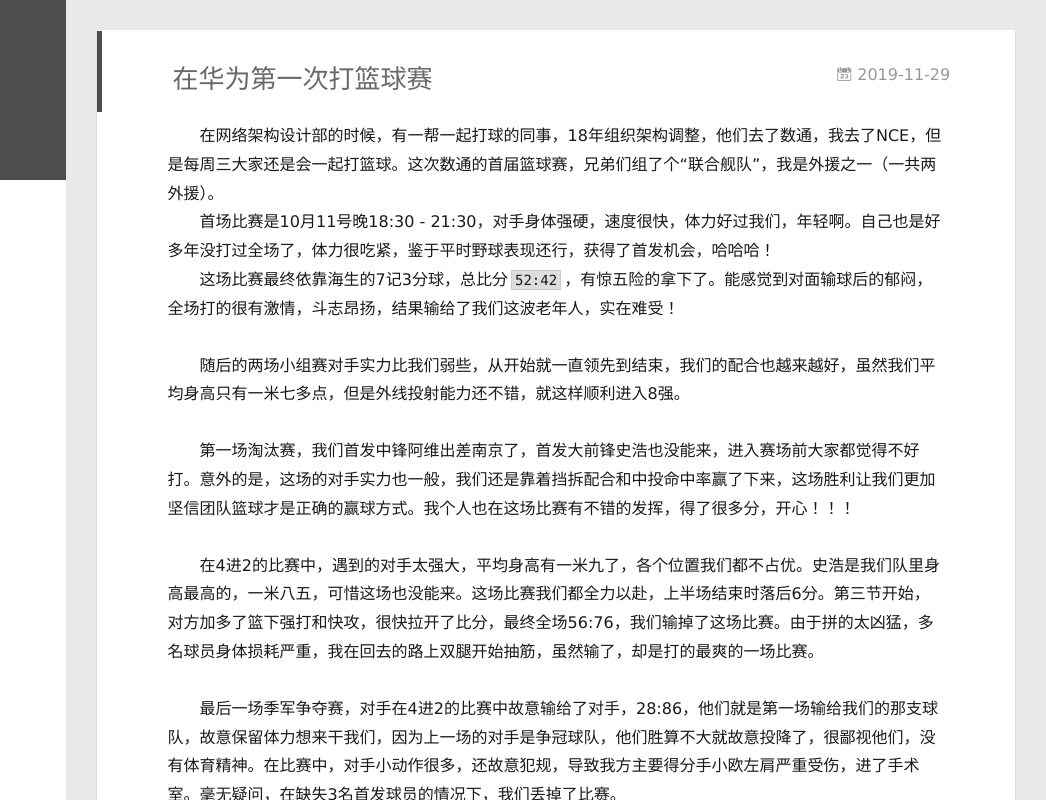
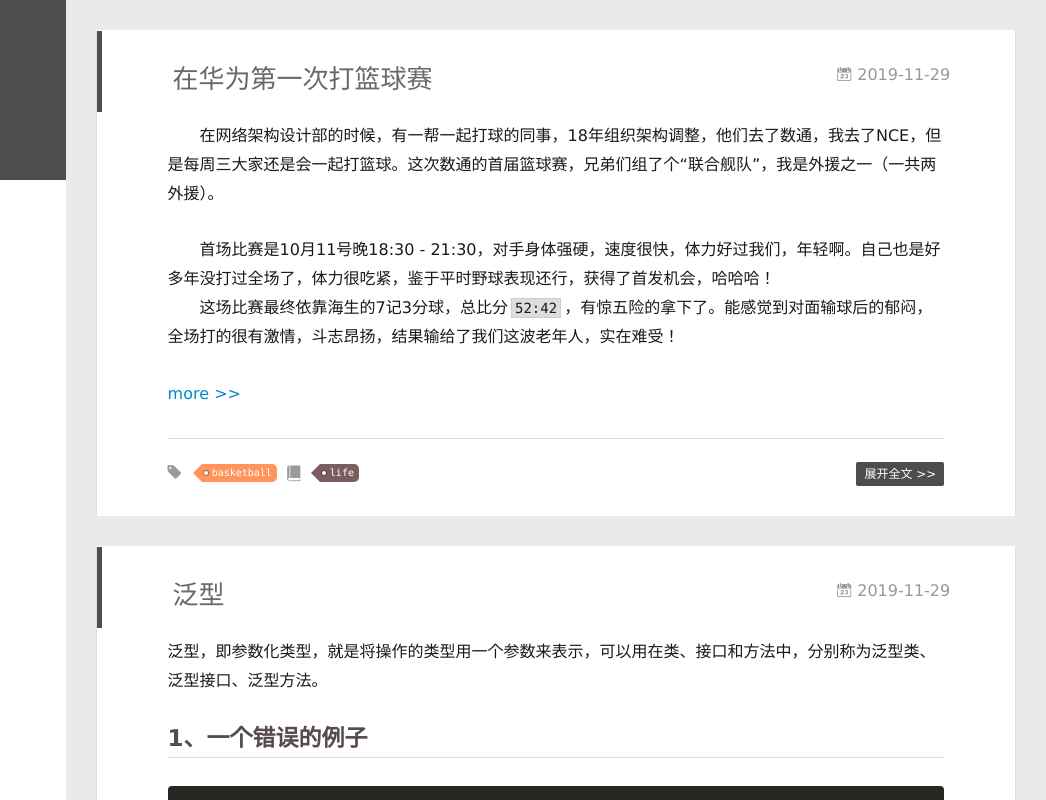
Before and after one commit to adamhu/adamhu.github.io, a plain HTML site: page index.html in a window 1280 px wide. Shown: the full height of the page, 234-1280 px from the left. Drawn offline with nearby package versions, Linux system fonts and the light colour scheme; some packages are replaced by stand-ins of ours.

Commit message:
Site updated: 2019-11-29 21:22:52

```diff
--- a/index.html
+++ b/index.html
@@ -175,13 +175,10 @@
 
     <div class="article-entry" itemprop="articleBody">
 
-        <p>&emsp;&emsp;在网络架构设计部的时候，有一帮一起打球的同事，18年组织架构调整，他们去了数通，我去了NCE，但是每周三大家还是会一起打篮球。这次数通的首届篮球赛，兄弟们组了个“联合舰队”，我是外援之一（一共两外援）。<br>&emsp;&emsp;首场比赛是10月11号晚18:30 - 21:30，对手身体强硬，速度很快，体力好过我们，年轻啊。自己也是好多年没打过全场了，体力很吃紧，鉴于平时野球表现还行，获得了首发机会，哈哈哈！<br>&emsp;&emsp;这场比赛最终依靠海生的7记3分球，总比分<code>52:42</code>，有惊五险的拿下了。能感觉到对面输球后的郁闷，全场打的很有激情，斗志昂扬，结果输给了我们这波老年人，实在难受！</p>
-<p>&emsp;&emsp;随后的两场小组赛对手实力比我们弱些，从开始就一直领先到结束，我们的配合也越来越好，虽然我们平均身高只有一米七多点，但是外线投射能力还不错，就这样顺利进入8强。</p>
-<p>&emsp;&emsp;第一场淘汰赛，我们首发中锋阿维出差南京了，首发大前锋史浩也没能来，进入赛场前大家都觉得不好打。意外的是，这场的对手实力也一般，我们还是靠着挡拆配合和中投命中率赢了下来，这场胜利让我们更加坚信团队篮球才是正确的赢球方式。我个人也在这场比赛有不错的发挥，得了很多分，开心！！！</p>
-<p>&emsp;&emsp;在4进2的比赛中，遇到的对手太强大，平均身高有一米九了，各个位置我们都不占优。史浩是我们队里身高最高的，一米八五，可惜这场也没能来。这场比赛我们都全力以赴，上半场结束时落后6分。第三节开始，对方加多了篮下强打和快攻，很快拉开了比分，最终全场56:76，我们输掉了这场比赛。由于拼的太凶猛，多名球员身体损耗严重，我在回去的路上双腿开始抽筋，虽然输了，却是打的最爽的一场比赛。</p>
-<p>&emsp;&emsp;最后一场季军争夺赛，对手在4进2的比赛中故意输给了对手，28:86，他们就是第一场输给我们的那支球队，故意保留体力想来干我们，因为上一场的对手是争冠球队，他们胜算不大就故意投降了，很鄙视他们，没有体育精神。在比赛中，对手小动作很多，还故意犯规，导致我方主要得分手小欧左肩严重受伤，进了手术室。毫无疑问，在缺失3名首发球员的情况下，我们丢掉了比赛。</p>
-<p>&emsp;&emsp;球员健康和体能的储备在最后的比赛中很重要，由于4进2和季军争夺战只隔了2天，我在打了第一节后明显双腿有点麻木，没有发挥出水平。能参加这次比赛还是挺难忘的，很多没有上场的球员每场比赛也都来到场边给我们加油助威，输球不能输气势嘛！</p>
-<p>&emsp;&emsp;工作再忙，也要保持锻炼，篮球也要坚持打下去，有一个体育爱好不容易，希望能坚持一辈子，爱生活，爱篮球！！！</p>
+        <p>&emsp;&emsp;在网络架构设计部的时候，有一帮一起打球的同事，18年组织架构调整，他们去了数通，我去了NCE，但是每周三大家还是会一起打篮球。这次数通的首届篮球赛，兄弟们组了个“联合舰队”，我是外援之一（一共两外援）。</p>
+<p>&emsp;&emsp;首场比赛是10月11号晚18:30 - 21:30，对手身体强硬，速度很快，体力好过我们，年轻啊。自己也是好多年没打过全场了，体力很吃紧，鉴于平时野球表现还行，获得了首发机会，哈哈哈！<br>&emsp;&emsp;这场比赛最终依靠海生的7记3分球，总比分<code>52:42</code>，有惊五险的拿下了。能感觉到对面输球后的郁闷，全场打的很有激情，斗志昂扬，结果输给了我们这波老年人，实在难受！</p>
+
+          <a class="article-more-a" href="/2019/11/29/%E5%9C%A8%E5%8D%8E%E4%B8%BA%E7%AC%AC%E4%B8%80%E6%AC%A1%E6%89%93%E7%AF%AE%E7%90%83%E8%B5%9B/#more">more >></a>
 
 
 
```
Also changed, not shown: 2019/11/29/在华为第一次打篮球赛/index.html (+7 -4 lines).
